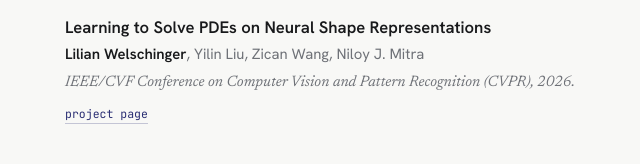
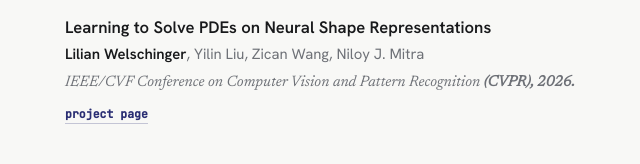
Before and after one commit to welschinger/welschinger.github.io, a plain HTML site: page index.html in a window 1280 px wide. Shown: the part 788-952 px from the top of the page, 321-961 px from the left. Drawn offline with Linux system fonts and the light colour scheme.

Commit message:
Fix venue formatting in index.html

```diff
--- a/index.html
+++ b/index.html
@@ -326,7 +326,7 @@
               <div class="pub-text">
                 <p class="ptitle">Learning to Solve PDEs on Neural Shape Representations</p>
                 <p class="authors"><span class="me">Lilian Welschinger</span>, Yilin Liu, Zican Wang, Niloy J. Mitra</p>
-                <p class="venue">IEEE/CVF Conference on Computer Vision and Pattern Recognition (CVPR), 2026.</p>
+                <p class="venue">IEEE/CVF Conference on Computer Vision and Pattern Recognition <strong>(CVPR), 2026<strong>.</p>
                 <div class="plinks">
                   <a href="https://welschinger.github.io/Learning-to-Solve-PDEs-on-Neural-Shape-Representations/">project page</a>
                 </div>
```
